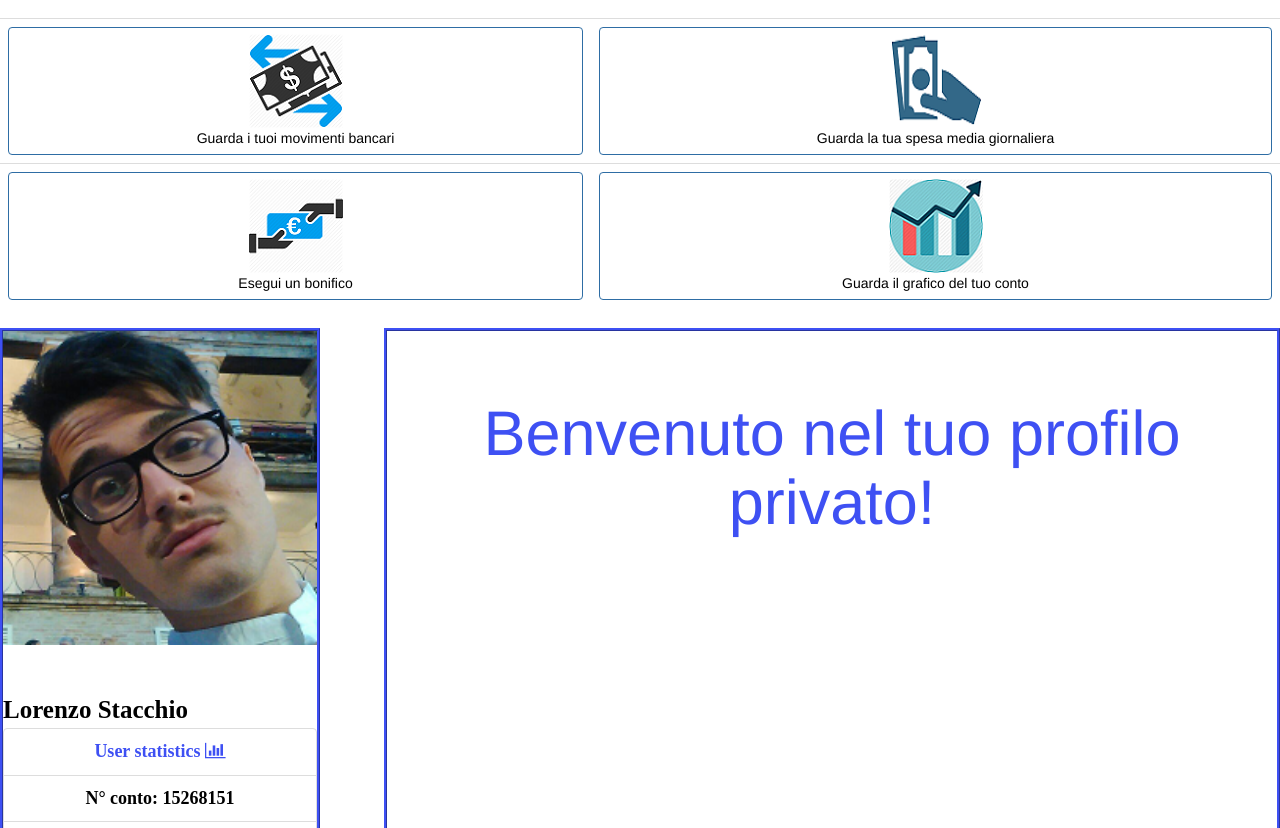
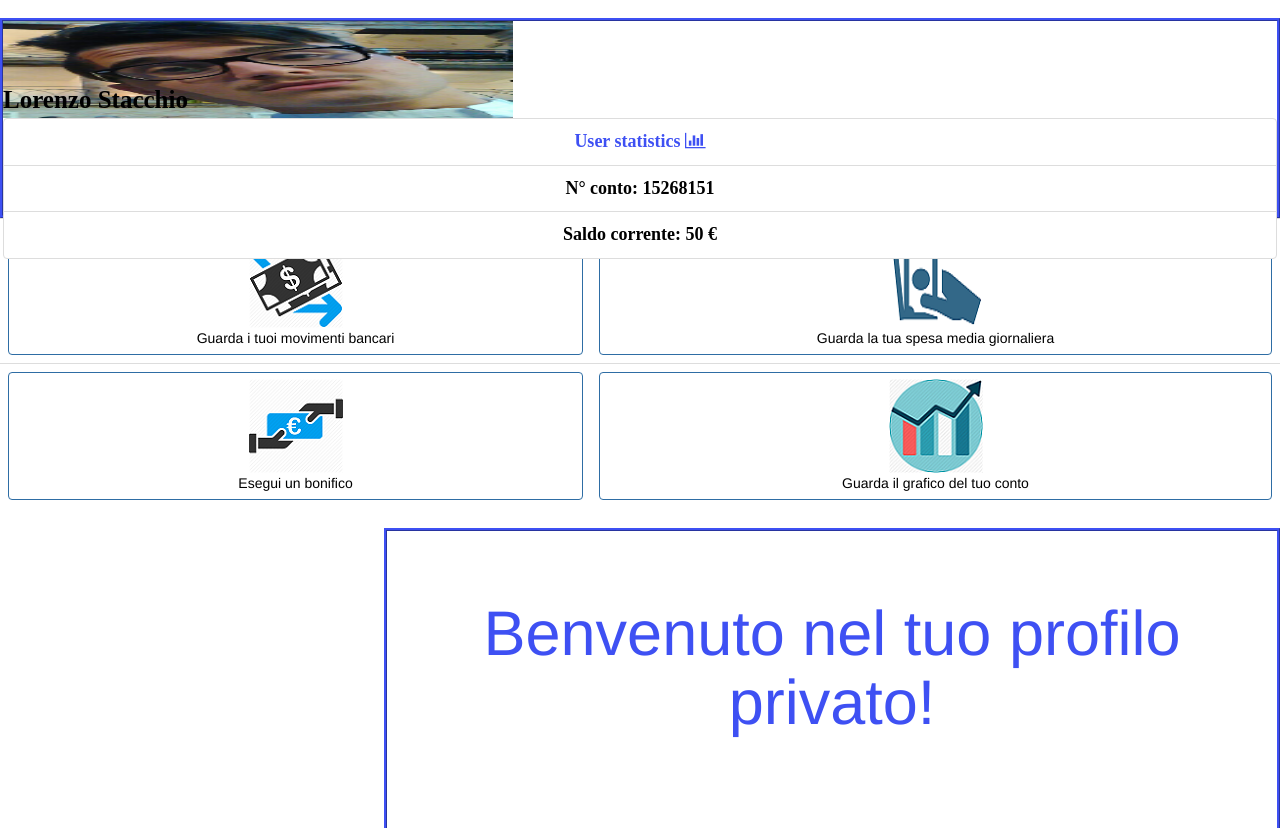
Before and after one commit to ProgrammazioneWEB/ProgettoProgrammazioneWeb, a plain HTML site: page frontEnd/index.html at #!/profile in a window 1280 px wide. Shown: the part 124-952 px from the top of the page. Drawn offline with Linux system fonts and the light colour scheme.

Commit message:
Prime modifiche a file user.css

```diff
--- a/frontEnd/CSS/user/user.css
+++ b/frontEnd/CSS/user/user.css
@@ -16,6 +16,13 @@ padding-top: 3%;
 .fillSpace{
     min-width: 100%;
     max-height: 100%;
+}
+
+img.leftAlign{
+float: left;
+text-align: center;
+ min-width: 40%;
+max-height: 100%;
 }
 .fillSpaceHorizontally{
     min-width: 100%;
@@ -60,8 +67,8 @@ font-size: 18;
 font-weight:bold;
 }
 div.userFunction{
-    width:25%;
-    height:100%;
+    width:100%;
+    height:25%;
     background-color: white;
     float: left;
     border-style: ridge;
--- a/frontEnd/html/user/user.html
+++ b/frontEnd/html/user/user.html
@@ -1,4 +1,27 @@
 <body class="whiteBackground">
+   <!-- bar of user's function-->
+   <div class="userFunction">
+      <div class="imgHolder fillSpaceHorizontally">
+        <img ng-src="{{userImagePath}}" class="leftAlign img-fluid" />
+        <span class="display-bottomleft username">
+            {{username}}
+          </span>
+      </div>
+      <!--user statistic-->
+      <div>
+        <ul class="list-group">
+          <li class="list-group-item statisticsTitle">
+            User statistics <i class="fa fa-bar-chart" aria-hidden="true"></i>
+          </li>
+          <li class="list-group-item statistics">
+            N° conto: {{countNumber}}
+          </li>
+          <li class="list-group-item statistics">
+            Saldo corrente: {{moneyMessage}}
+          </li>
+        </ul>
+      </div>
+    </div>
   <!-- button function group-->
   <div role="group" name="buttonGroup">
       <table class="table" style="text-align: center">
@@ -40,29 +63,7 @@
     </div>
     <!-- end button userArea-->
   </div>
-  <!-- bar of user's function-->
-  <div class="userFunction">
-    <div class="imgHolder fillSpaceHorizontally">
-      <img ng-src="{{userImagePath}}" class="fillSpace img-fluid" />
-      <span class="display-bottomleft username">
-          {{username}}
-        </span>
-    </div>
-    <!--user statistic-->
-    <div>
-      <ul class="list-group">
-        <li class="list-group-item statisticsTitle">
-          User statistics <i class="fa fa-bar-chart" aria-hidden="true"></i>
-        </li>
-        <li class="list-group-item statistics">
-          N° conto: {{countNumber}}
-        </li>
-        <li class="list-group-item statistics">
-          Saldo corrente: {{moneyMessage}}
-        </li>
-      </ul>
-    </div>
-  </div>
+
   <!-- User statistics -->
   <div class="userStatistics jumbotron text-center">
     <!-- context change every time the user click a different button in the user function area-->
```
